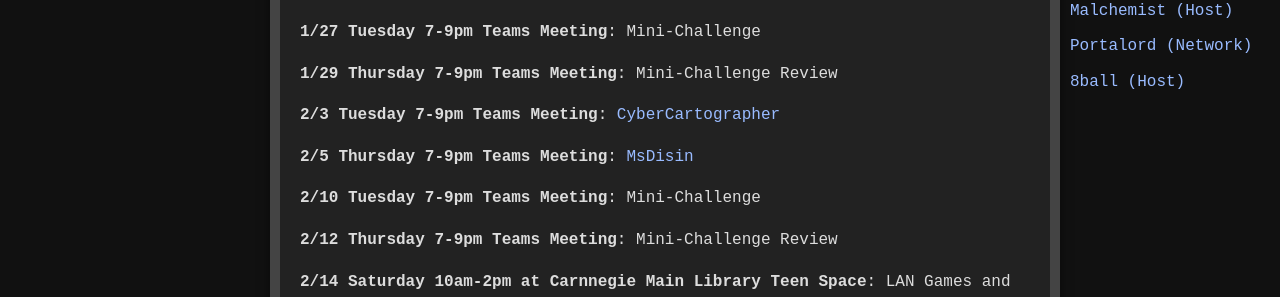
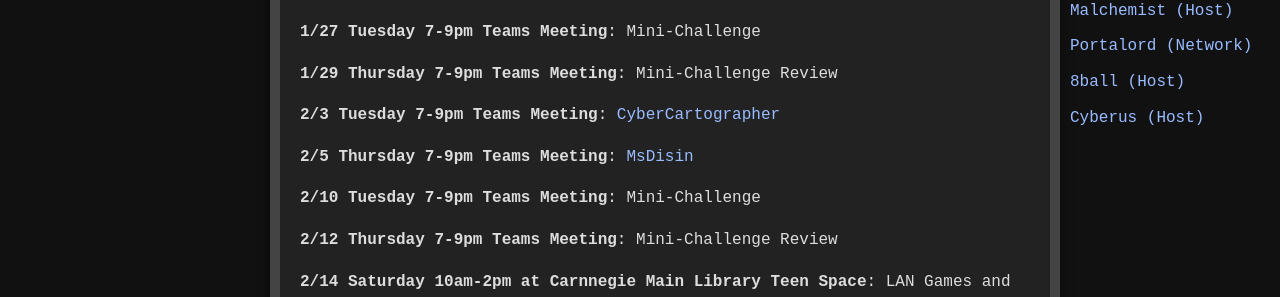
Before and after one commit to jboyce1/ppsCTF, a Jekyll site: the page built from index.md, in a window 1280 px wide. Shown: the part 303-600 px from the top of the page. Built offline with Jekyll 4.4.1, drawn with Linux system fonts in a browser that asks for light colours.

Commit message:
Update default.html

```diff
--- a/_layouts/default.html
+++ b/_layouts/default.html
@@ -18,6 +18,7 @@
         <a href="{{ '/classes/MALchemist/MALchemist' | relative_url }}">Malchemist (Host)</a>
         <a href="{{ '/classes/Portalord/Portalord' | relative_url }}">Portalord (Network)</a>
         <a href="{{ '/classes/8ball/8ball' | relative_url }}">8ball (Host)</a>
+        <a href="{{ '/classes/cyberus/cyberus' | relative_url }}">Cyberus (Host)</a>
     </nav>
     <nav id="left-nav">
     <h2>Sections</h2>
```
